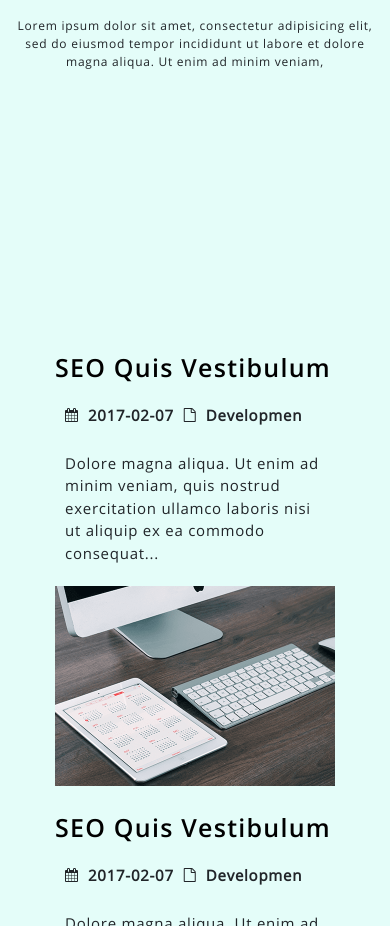
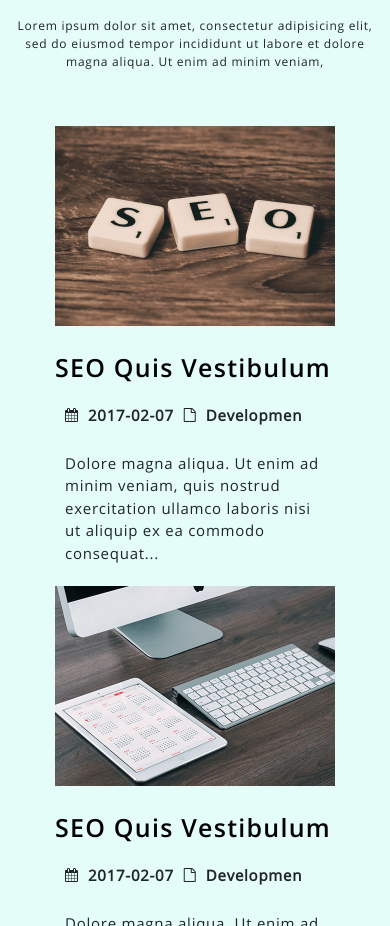
Before and after one commit to aleksandrlinnik1/web-development-project, a plain HTML site: page index.html in a window 390 px wide. Shown: the part 7771-8697 px from the top of the page. Drawn offline with Linux system fonts and the light colour scheme; a web font is replaced by a local one.

Commit message:
first commit

```diff
--- a/scss/style.scss
+++ b/scss/style.scss
@@ -655,7 +655,7 @@ header {
             flex-wrap: wrap;
             .blog-col-1 {
                 order: 1;
-                background-image: url("../image/Layer 11.png");
+                background-image: url("../image/Layer11.png");
                 cursor: pointer;
             }
             .blog-col-2 {
@@ -1200,7 +1200,7 @@ footer {
                 .blog-block {
                     .blog-col-1 {
                         order: 1;
-                        background-image: url("../image/Layer 11.png");
+                        background-image: url("../image/Layer11.png");
                     }
                     .blog-col-2 {
                       order: 2;
```
Also changed, not shown: css/style.css.
